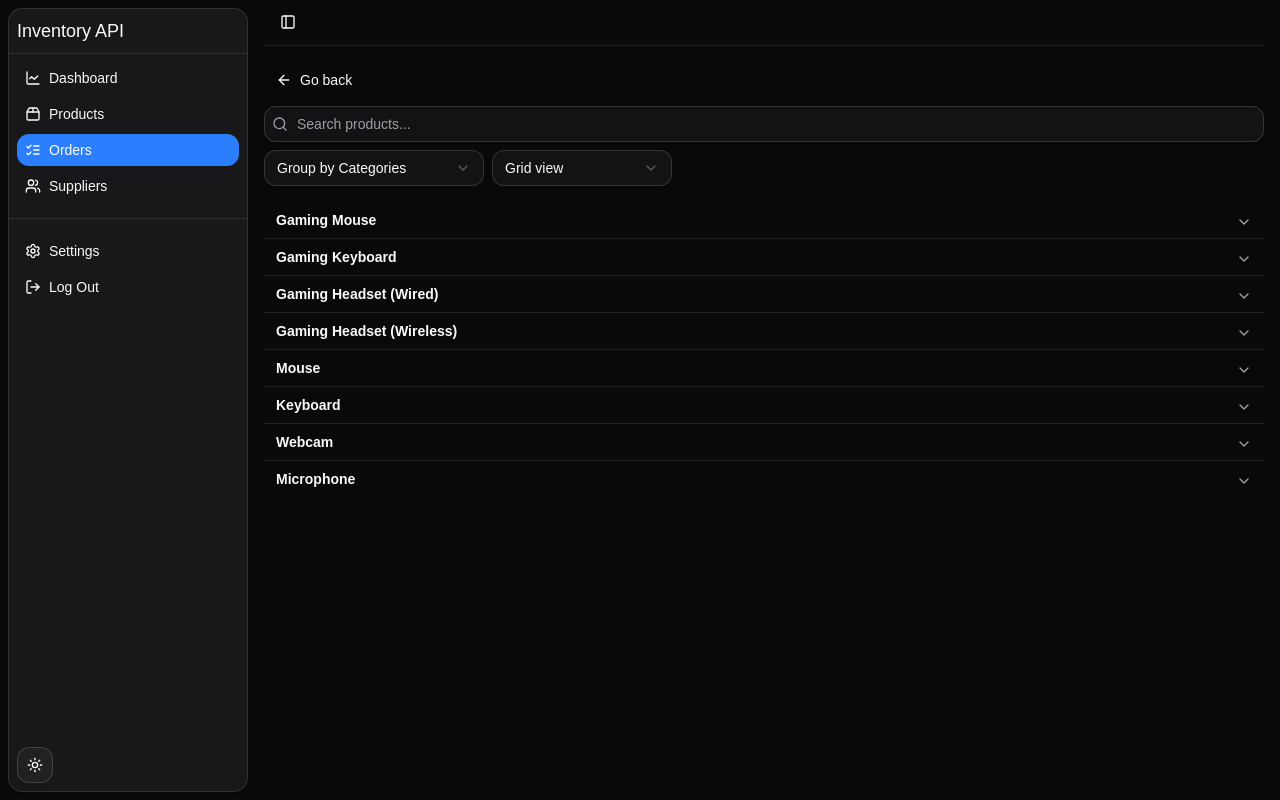
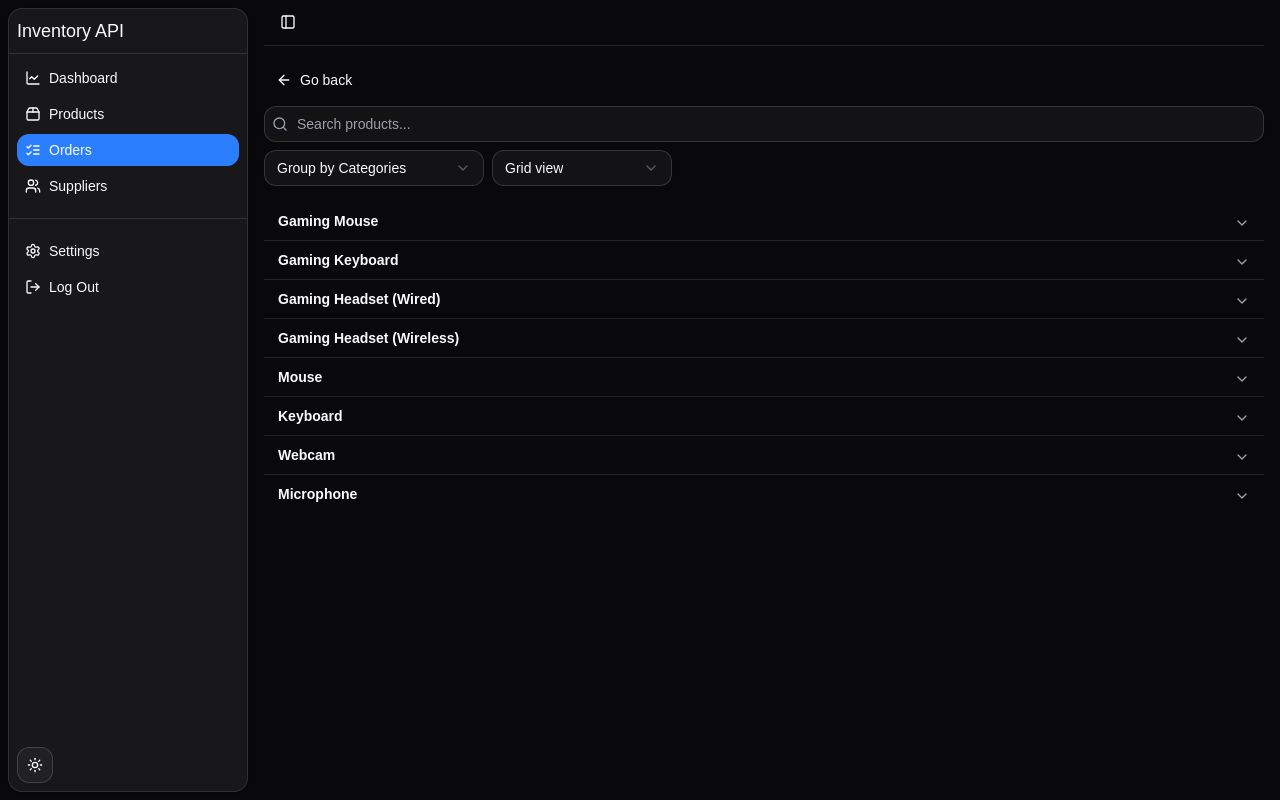
Before and after one commit to mrdsx/inventory-api, a Next.js app in the folder frontend/: page /orders/create in a window 1280 px wide. Built offline with nearby package versions, Linux system fonts and the light colour scheme.

Commit message:
feat(frontend/order): edit font size and spacing
affected: CategoryAccordionTrigger

```diff
--- a/frontend/src/app/(pages)/(workspace)/orders/create/components/CatalogContent/CategoryAccordionTrigger.tsx
+++ b/frontend/src/app/(pages)/(workspace)/orders/create/components/CatalogContent/CategoryAccordionTrigger.tsx
@@ -20,9 +20,9 @@ export function CategoryAccordionTrigger({
   const resultsCountMessage = `${foundCount} result${foundCount > 1 ? "s" : ""} found`;
 
   return (
-    <AccordionTrigger className="mx-3 flex items-center gap-2 py-2 text-sm font-semibold">
+    <AccordionTrigger className="mx-3.5 flex items-center gap-2 py-2.25 font-semibold">
       <span>{title}</span>
-      <span className="ml-auto text-xs font-normal text-gray-500">
+      <span className="ml-auto font-normal text-gray-500">
         {searchQuery.trim().length > 0 && resultsCountMessage}
       </span>
     </AccordionTrigger>
```
